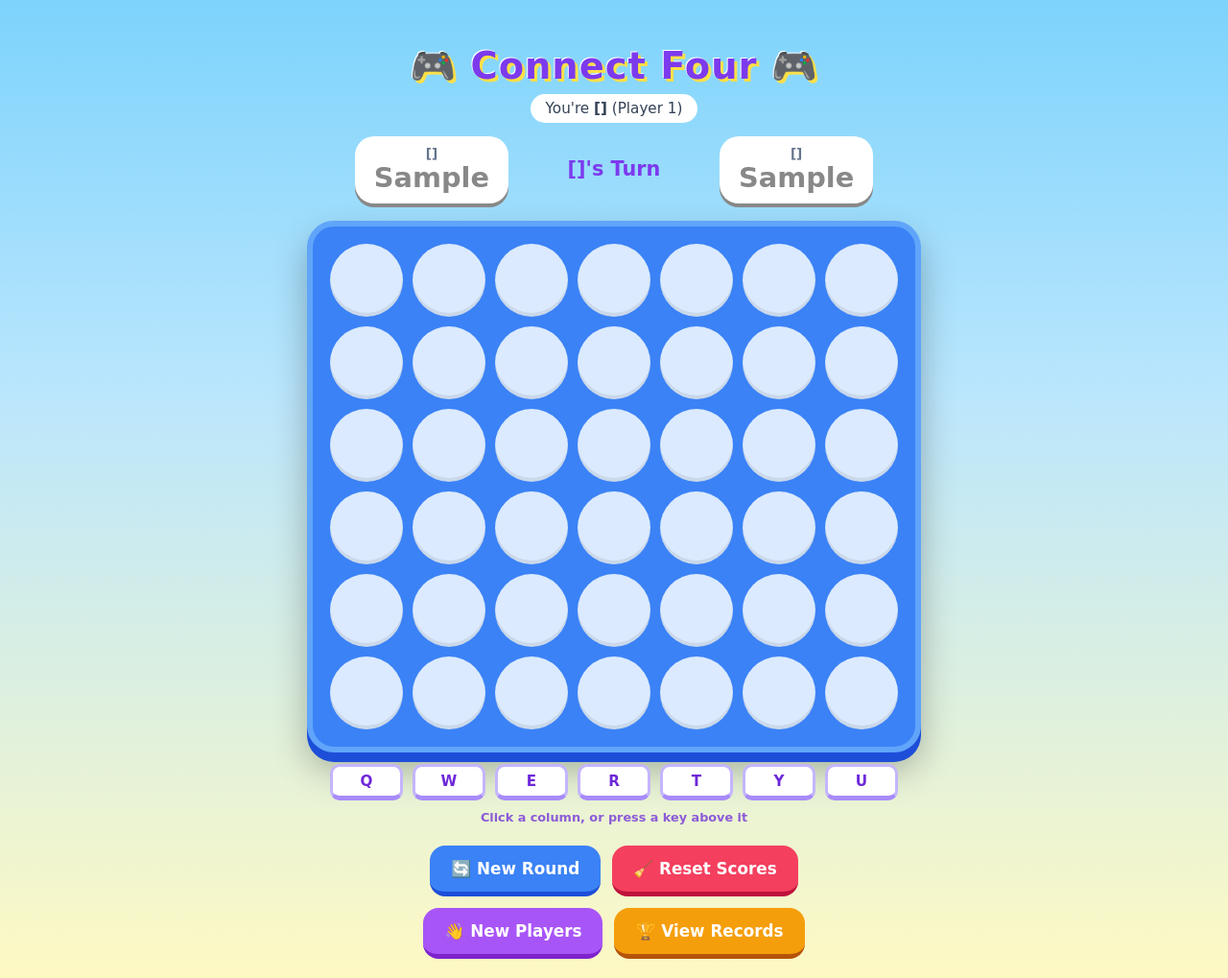
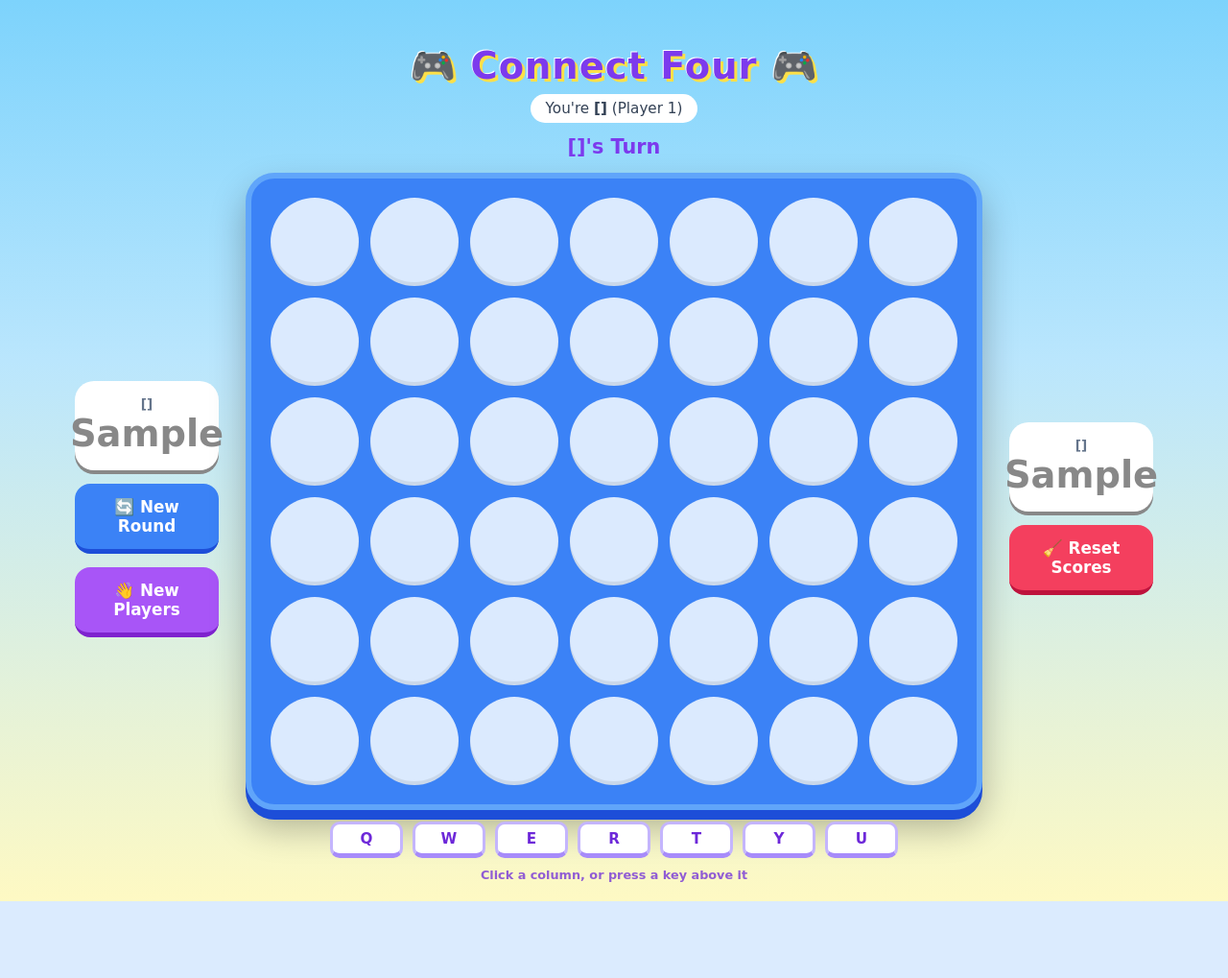
Before and after one commit to 24-13012-rgb/Connect4, a Flask app: template templates/index.html in a window 1280 px wide. Shown: the whole page at 96% size. After the commit the page ends 939 px from the top, so only its background shows below. Run offline with Flask 3, Linux system fonts and the light colour scheme; the template is opened without the code that fills it: most values are stand-ins (such as "Sample title", 1, 10 or a date in 2020).

Commit message:
Redesign layout, bigger board, host-only records

```diff
--- a/app.py
+++ b/app.py
@@ -7,6 +7,7 @@ import random
 import string
 import time
 from datetime import datetime, timedelta
+from functools import wraps
 from werkzeug.middleware.proxy_fix import ProxyFix
 
 app = Flask(__name__)
@@ -17,6 +18,11 @@ app.secret_key = os.environ.get("SECRET_KEY", "connect4-booth-secret")  # overri
 # tells Flask to trust the proxy's X-Forwarded-* headers so url_for(...,
 # _external=True) builds correct https:// join links instead of http://.
 app.wsgi_app = ProxyFix(app.wsgi_app, x_proto=1, x_host=1)
+
+# Password that unlocks the records/leaderboard page (set ADMIN_PASSWORD in
+# your hosting platform's Environment settings; this fallback is only for
+# local testing).
+ADMIN_PASSWORD = os.environ.get("ADMIN_PASSWORD", "connect4admin")
 
 ROWS = 6
 COLS = 7
@@ -477,6 +483,15 @@ def is_draw(board):
 
 # ---------- Routes ----------
 
+def require_admin(view_func):
+    @wraps(view_func)
+    def wrapped(*args, **kwargs):
+        if not session.get("is_admin"):
+            return redirect(url_for("records_login", next=request.path))
+        return view_func(*args, **kwargs)
+    return wrapped
+
+
 @app.route("/")
 def home():
     room_id = session.get("room_id")
@@ -673,6 +688,7 @@ def new_players():
 
 
 @app.route("/records")
+@require_admin
 def records():
     period = request.args.get("period", "daily")
     if period not in ("daily", "weekly", "monthly", "alltime"):
@@ -701,6 +717,7 @@ def records():
 
 
 @app.route("/records/day")
+@require_admin
 def records_day():
     date_str = request.args.get("date", "")
     try:
@@ -711,6 +728,7 @@ def records_day():
 
 
 @app.route("/records/hide", methods=["POST"])
+@require_admin
 def records_hide():
     name = (request.json or {}).get("name", "").strip()
     if not name:
@@ -720,12 +738,32 @@ def records_hide():
 
 
 @app.route("/records/unhide", methods=["POST"])
+@require_admin
 def records_unhide():
     name = (request.json or {}).get("name", "").strip()
     if not name:
         return jsonify(error="Missing name"), 400
     unhide_player(name)
     return jsonify(ok=True, name=name)
+
+
+@app.route("/records/login", methods=["GET", "POST"])
+def records_login():
+    error = None
+    if request.method == "POST":
+        entered = request.form.get("password", "")
+        if entered == ADMIN_PASSWORD:
+            session["is_admin"] = True
+            next_url = request.args.get("next") or url_for("records")
+            return redirect(next_url)
+        error = "Wrong password."
+    return render_template("records_login.html", error=error)
+
+
+@app.route("/records/logout")
+def records_logout():
+    session.pop("is_admin", None)
+    return redirect(url_for("records_login"))
 
 
 if __name__ == "__main__":
--- a/static/style.css
+++ b/static/style.css
@@ -16,6 +16,66 @@ body {
 
 .wrapper {
   text-align: center;
+}
+
+/* ---------- Side-by-side game layout: score + controls flank the board ---------- */
+
+.game-layout {
+  display: flex;
+  align-items: center;
+  justify-content: center;
+  gap: 28px;
+  flex-wrap: wrap;
+}
+
+.side-panel {
+  display: flex;
+  flex-direction: column;
+  align-items: center;
+  gap: 14px;
+  width: 150px;
+}
+
+.side-panel .score {
+  width: 100%;
+  padding: 16px 10px;
+}
+
+.side-panel .score .value {
+  font-size: 2.4rem;
+}
+
+.side-panel .action-btn,
+.side-panel button {
+  width: 100%;
+}
+
+.board-panel {
+  display: flex;
+  flex-direction: column;
+  align-items: center;
+}
+
+.board-panel .status {
+  margin-bottom: 14px;
+}
+
+@media (max-width: 900px) {
+  .game-layout {
+    flex-direction: column;
+  }
+  .side-panel {
+    flex-direction: row;
+    width: auto;
+    justify-content: center;
+    flex-wrap: wrap;
+  }
+  .side-panel .score,
+  .side-panel .action-btn,
+  .side-panel button {
+    width: auto;
+    min-width: 130px;
+  }
 }
 
 h1 {
@@ -84,20 +144,20 @@ h1 {
 
 .board {
   display: grid;
-  grid-template-columns: repeat(7, 76px);
-  grid-template-rows: repeat(6, 76px);
-  gap: 10px;
+  grid-template-columns: repeat(7, 92px);
+  grid-template-rows: repeat(6, 92px);
+  gap: 12px;
   background: #3b82f6;
-  padding: 18px;
-  border-radius: 28px;
+  padding: 20px;
+  border-radius: 30px;
   box-shadow: 0 10px 0 #1d4ed8, 0 18px 36px rgba(0,0,0,0.28);
   margin: 0 auto;
   border: 6px solid #60a5fa;
 }
 
 .cell {
-  width: 76px;
-  height: 76px;
+  width: 92px;
+  height: 92px;
   cursor: pointer;
   position: relative;
 }
@@ -132,7 +192,7 @@ h1 {
    animation (instead of two chained together) is what guarantees it can
    never double-bounce — there's only ever one animation running. */
 @keyframes dropLand {
-  0%   { transform: translateY(-420px) scaleY(1) scaleX(1); animation-timing-function: cubic-bezier(.55,.06,.68,.19); }
+  0%   { transform: translateY(-500px) scaleY(1) scaleX(1); animation-timing-function: cubic-bezier(.55,.06,.68,.19); }
   55%  { transform: translateY(0) scaleY(1) scaleX(1); animation-timing-function: ease-out; }
   68%  { transform: translateY(0) scaleY(0.82) scaleX(1.14); animation-timing-function: ease-out; }
   82%  { transform: translateY(0) scaleY(1.05) scaleX(0.96); animation-timing-function: ease-in-out; }
--- a/templates/create.html
+++ b/templates/create.html
@@ -20,8 +20,6 @@
       </div>
       <button type="submit" class="start-btn">Create Game 🚀</button>
     </form>
-
-    <a href="{{ url_for('records') }}" class="records-link">🏆 View Records</a>
   </div>
 </body>
 </html>
--- a/templates/index.html
+++ b/templates/index.html
@@ -27,17 +27,18 @@
     </div>
     {% endif %}
 
-    <div class="scoreboard">
+    <div class="game-layout">
+      <div class="side-panel side-panel-left">
         <div class="score" style="--score-color: {{ player1_color }}; --score-dark: {{ player1_color_dark }};">
           <span class="label">{{ player1_name }}</span>
           <span id="score1" class="value">{{ scores["1"] }}</span>
         </div>
+        <button id="newRoundBtn" class="action-btn blue-btn">🔄 New Round</button>
+        <a href="{{ url_for('new_players') }}" class="action-btn purple-btn">👋 New Players</a>
+      </div>
+
+      <div class="board-panel">
         <div id="status" class="status">{{ player1_name }}'s Turn</div>
-      <div class="score" style="--score-color: {{ player2_color }}; --score-dark: {{ player2_color_dark }};">
-        <span class="label">{{ player2_name }}</span>
-        <span id="score2" class="value">{{ scores["2"] }}</span>
-      </div>
-    </div>
 
         <div id="board" class="board{% if not player2_joined %} board-disabled{% endif %}">
           {% for r in range(6) %}
@@ -55,14 +56,15 @@
           {% endfor %}
         </div>
         <p class="key-hint">Click a column, or press a key above it</p>
+      </div>
 
-    <div class="controls">
-      <button id="newRoundBtn" class="action-btn blue-btn">🔄 New Round</button>
+      <div class="side-panel side-panel-right">
+        <div class="score" style="--score-color: {{ player2_color }}; --score-dark: {{ player2_color_dark }};">
+          <span class="label">{{ player2_name }}</span>
+          <span id="score2" class="value">{{ scores["2"] }}</span>
+        </div>
         <button id="resetScoresBtn" class="action-btn red-btn">🧹 Reset Scores</button>
       </div>
-    <div class="controls" style="margin-top: 12px;">
-      <a href="{{ url_for('new_players') }}" class="action-btn purple-btn">👋 New Players</a>
-      <a href="{{ url_for('records') }}" class="action-btn gold-btn">🏆 View Records</a>
     </div>
   </div>
 
--- a/templates/records.html
+++ b/templates/records.html
@@ -8,6 +8,7 @@
 <body>
   <div class="wrapper">
     <h1>🏆 Records 🏆</h1>
+    <p style="margin: -6px 0 14px;"><a href="{{ url_for('records_logout') }}" style="font-size:0.8rem; color:#64748b;">Log out</a></p>
 
     <div class="tabs">
       <a href="{{ url_for('records', period='daily') }}" class="tab {{ 'active' if period == 'daily' }}">Daily</a>
```
Also changed, not shown: templates/records_login.html (added, +26 -0 lines), 1 other file. Lines whose indentation alone changed are shown as unchanged.
